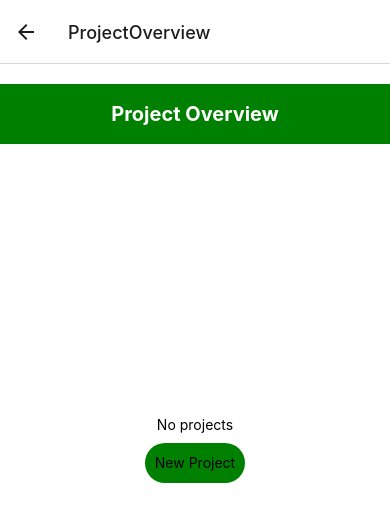
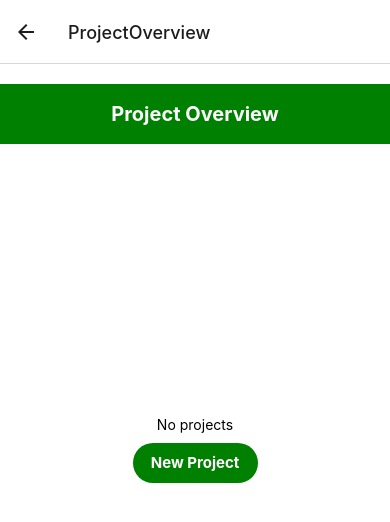
Before and after one commit to Adoyle210/Youth-For-Earthwin, a React Native app in the folder Youth-For-Earthwin/: screen /ProjectOverview in a window 390 px wide. Shown: the top 522 px of the page. Built offline with nearby package versions, Linux system fonts and the light colour scheme.

Commit message:
Edit styles for New Project button and text

```diff
--- a/Youth-For-Earthwin/ProjectOverview.js
+++ b/Youth-For-Earthwin/ProjectOverview.js
@@ -49,7 +49,7 @@ class ProjectOverview extends React.Component {
         ) : (
           <Text>No projects</Text>
         )}
-        <TouchableOpacity onPress={this.handleNewProject} style={styles.submitButton}>
+        <TouchableOpacity onPress={this.handleNewProject} style={styles.addButton}>
           <Text style={styles.submitButtonText}>New Project</Text>
         </TouchableOpacity>
       </View>
--- a/Youth-For-Earthwin/styles.js
+++ b/Youth-For-Earthwin/styles.js
@@ -41,6 +41,21 @@ const styles = StyleSheet.create({
     top: 10,
     left: 10,
   },
+  submitButtonText: {
+    color: 'white',
+    fontSize: 15,
+    fontWeight: 'bold',
+  },
+  addButton: {
+    backgroundColor: 'green',
+    width: 125,
+    height: 40,
+    alignItems: 'center',
+    justifyContent: 'center',
+    borderRadius: 50,
+    marginBottom: 10,
+    marginTop: 10
+  },
   header: {
     backgroundColor: 'green',
     height: 60,
```
